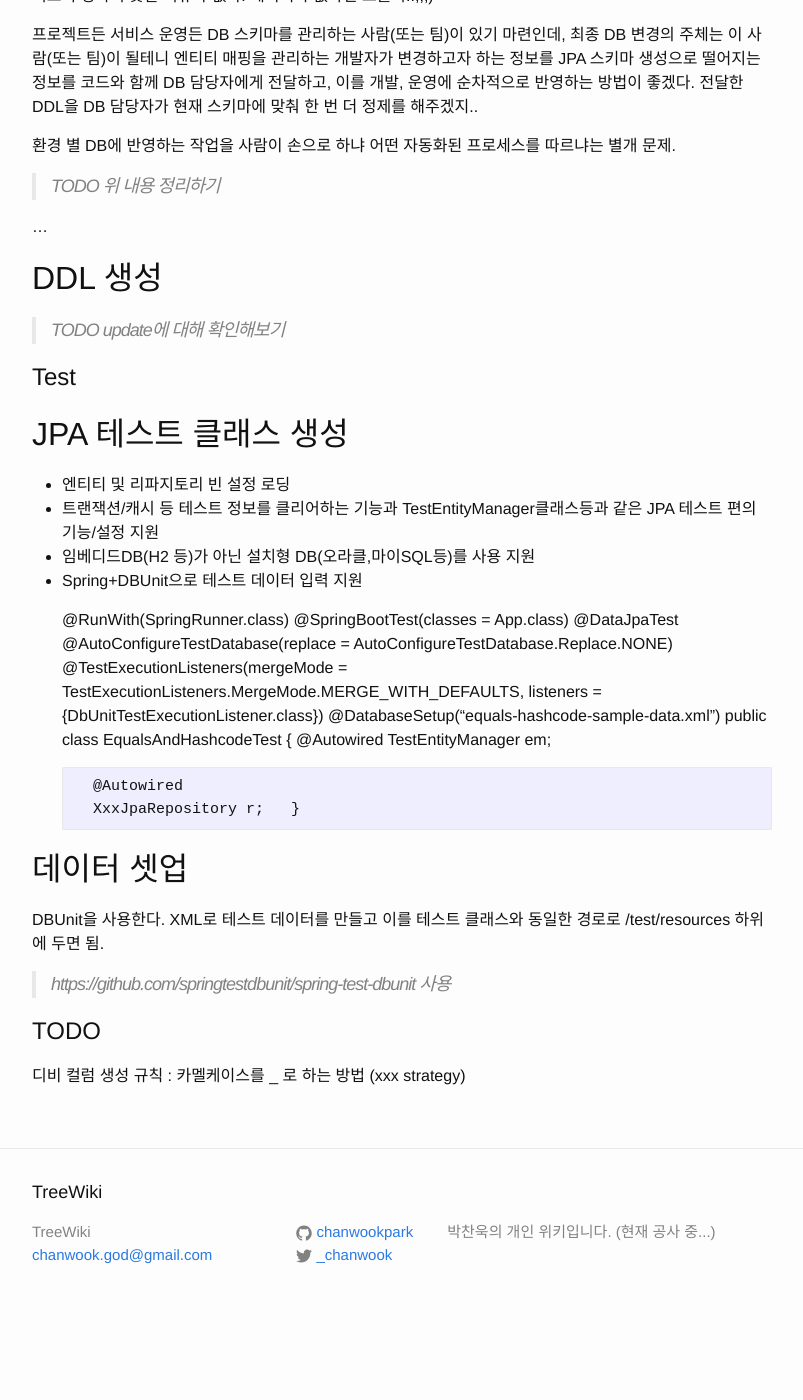
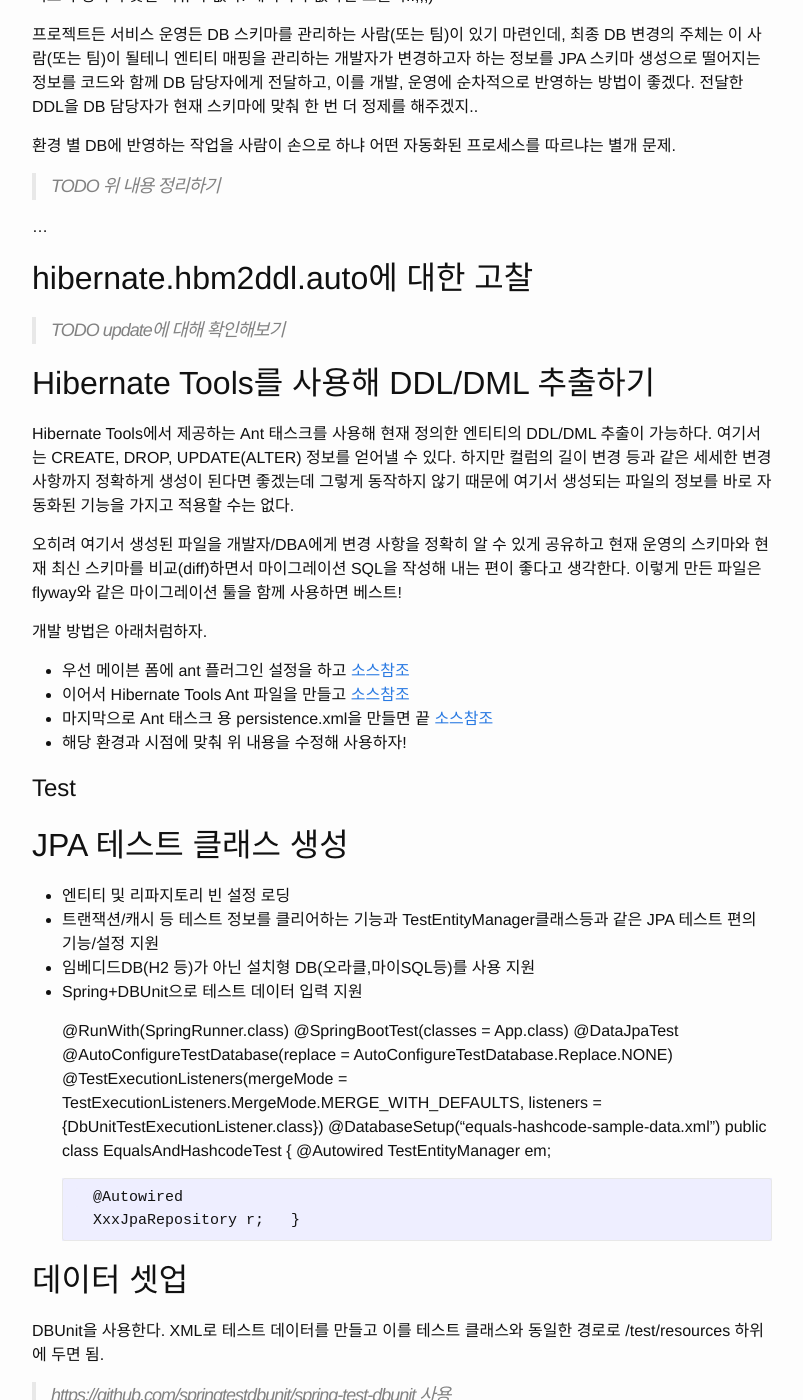
Before and after one commit to chanwookpark/chanwookpark.github.io, a Jekyll site: the page built from _posts/2016-07-18-jpa-guidline.markdown, in a window 1280 px wide and 1400 px high, scrolled down 8657 px. Shown: the whole window, without its empty margins (238-1041 px from the left). Built offline with Jekyll 4.4.1, drawn with Linux system fonts in a browser that asks for light colours; before the commit the page ends 9983 px from its top, so only the background shows below that.

Commit message:
hibernate tools 내용과 flyway 내용 추가요

```diff
--- a/_posts/2016-07-18-jpa-guidline.markdown
+++ b/_posts/2016-07-18-jpa-guidline.markdown
@@ -331,9 +331,22 @@ hibernate.physical_naming_strategy와 hibernate.implicit_naming_strategy란 이
 
 ...
 
-## DDL 생성
+## hibernate.hbm2ddl.auto에 대한 고찰
 
 > TODO update에 대해 확인해보기
+
+## Hibernate Tools를 사용해 DDL/DML 추출하기
+Hibernate Tools에서 제공하는 Ant 태스크를 사용해 현재 정의한 엔티티의 DDL/DML 추출이 가능하다.
+여기서는 CREATE, DROP, UPDATE(ALTER) 정보를 얻어낼 수 있다.
+하지만 컬럼의 길이 변경 등과 같은 세세한 변경사항까지 정확하게 생성이 된다면 좋겠는데 그렇게 동작하지 않기 때문에 여기서 생성되는 파일의 정보를 바로 자동화된 기능을 가지고 적용할 수는 없다.
+
+오히려 여기서 생성된 파일을 개발자/DBA에게 변경 사항을 정확히 알 수 있게 공유하고 현재 운영의 스키마와 현재 최신 스키마를 비교(diff)하면서 마이그레이션 SQL을 작성해 내는 편이 좋다고 생각한다. 이렇게 만든 파일은 flyway와 같은 마이그레이션 툴을 함께 사용하면 베스트!
+
+개발 방법은 아래처럼하자.
+- 우선 메이븐 폼에 ant 플러그인 설정을 하고 [소스참조](https://github.com/chanwookpark/commerce-app/blob/master/pom.xml)
+- 이어서 Hibernate Tools Ant 파일을 만들고 [소스참조](https://github.com/chanwookpark/commerce-app/blob/master/build.xml)
+- 마지막으로 Ant 태스크 용 persistence.xml을 만들면 끝 [소스참조](https://github.com/chanwookpark/commerce-app/blob/master/commerce-app-backend/src/test/resources/META-INF/persistence.xml)
+- 해당 환경과 시점에 맞춰 위 내용을 수정해 사용하자!
 
 # Test
 
@@ -364,4 +377,4 @@ DBUnit을 사용한다. XML로 테스트 데이터를 만들고 이를 테스트
 
 
 # TODO
-디비 컬럼 생성 규칙 : 카멜케이스를 _ 로 하는 방법 (xxx strategy)
+...
```
Also changed, not shown: _posts/2016-08-11-flyway.markdown (added, +96 -0 lines).
